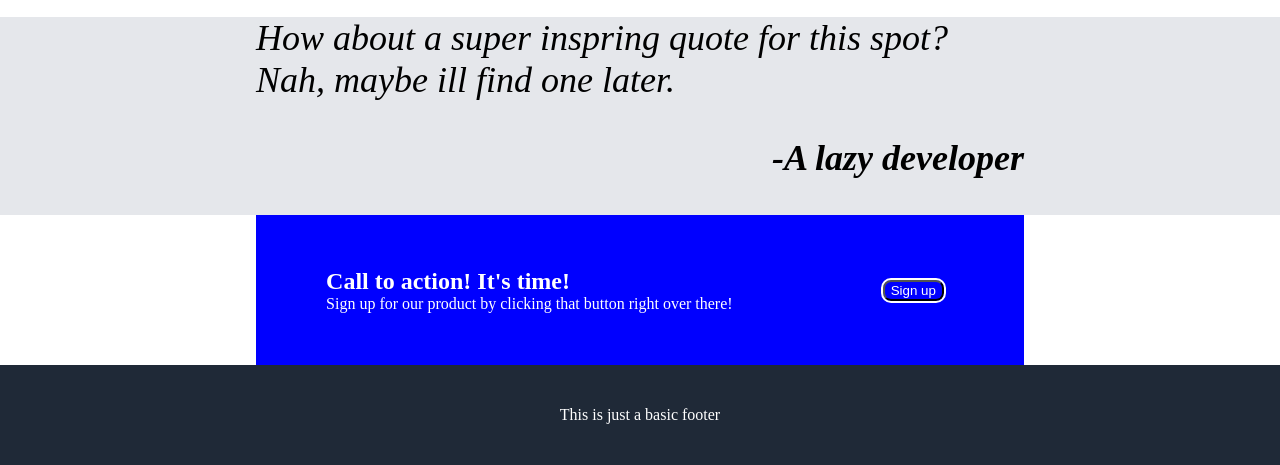
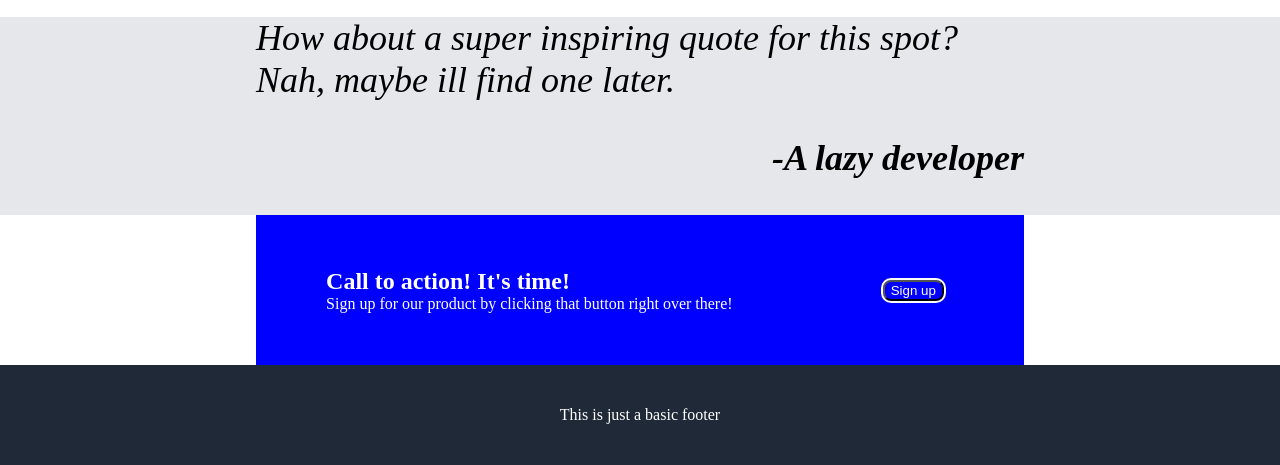
Before and after one commit to Chronous07/Landing_Page, a plain HTML site: page index.html in a window 1280 px wide. Shown: the part 634-1099 px from the top of the page. Drawn offline with Linux system fonts and the light colour scheme.

Commit message:
Spelling Correction
Insipiring was spelled wrong.

```diff
--- a/index.html
+++ b/index.html
@@ -48,7 +48,7 @@
 
 
             <div class="quote">
-                How about a super inspring quote for this spot?  Nah, maybe ill find one later.
+                How about a super inspiring quote for this spot?  Nah, maybe ill find one later.
                 <p>-A lazy developer</p>
             </div>
 
```
